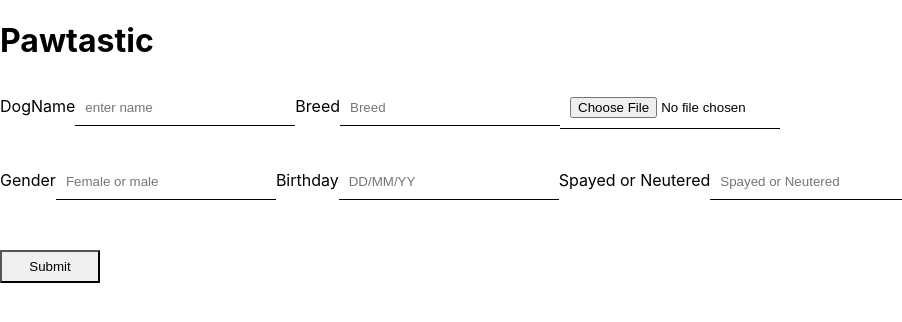
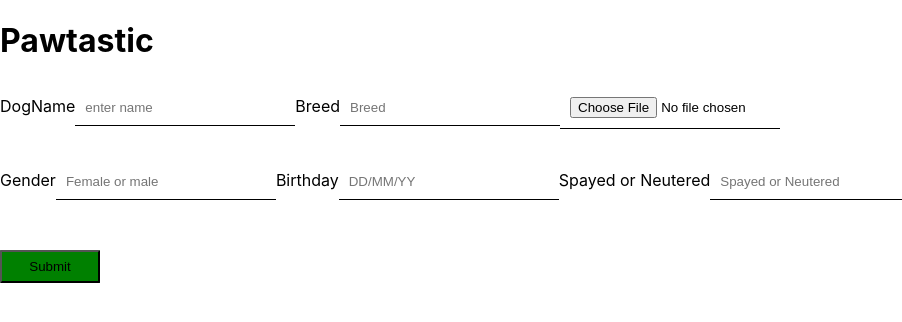
Before and after one commit to RonaldMcguire/forms2, a React (Create React App) app in the folder project/: page / in a window 1280 px wide. In both pictures the pointer is over the button "Submit". Shown: the top 322 px of the page, without its empty margins (0-902 px from the left). Built offline with nearby package versions, Linux system fonts and the light colour scheme.

Commit message:
this is the code for the hover functioon over submit

```diff
--- a/project/src/App.css
+++ b/project/src/App.css
@@ -52,3 +52,8 @@
   border-radius: 1px;
   padding: 7px;
 }
+
+
+.dog-name > button:hover {
+  background-color:  green;
+}
```
